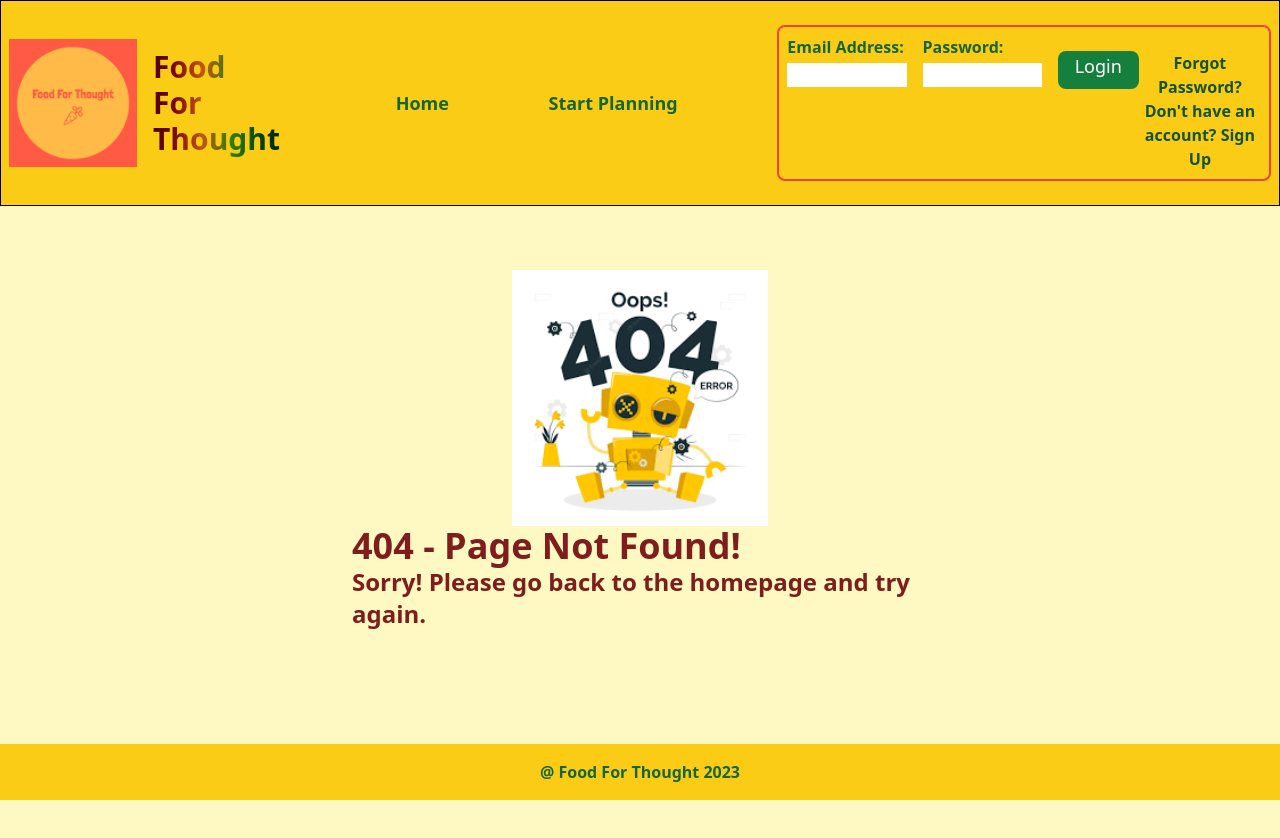
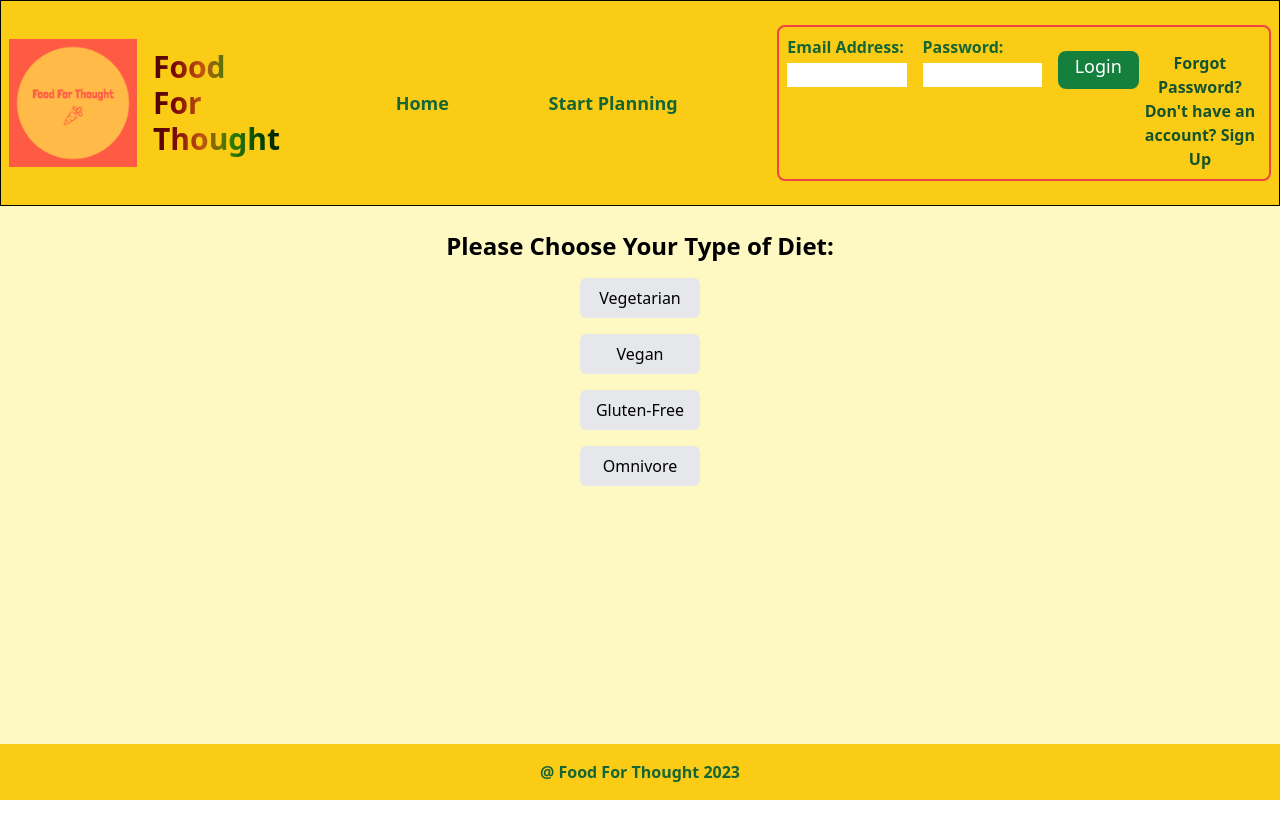
Before and after one commit to hayleyashby7/Food-For-Thought, a React (Vite) app in the folder client/: page /DietInput in a window 1280 px wide. Shown: the top 838 px of the page. After the commit the page ends 800 px from the top, so only its background shows below. Built offline with nearby package versions, Linux system fonts and the light colour scheme.

Commit message:
fix: resolving conflicts

```diff
--- a/client/src/components/router/router.tsx
+++ b/client/src/components/router/router.tsx
@@ -7,6 +7,7 @@ import StartButton from "../start_planning/StartButton";
 import LoginForm from "../login_form/login_form";
 import Signup from "../login_form/signup";
 import HealthPage from "../health_page/health_page";
+import DietInput from "../start_planning/DietInput";
 
 export const Router: React.FC = () => {
   return (
@@ -29,6 +30,7 @@ export const Router: React.FC = () => {
           }
         />
         <Route path="*" element={<NotFound />} />
+        <Route path="DietInput" element={<DietInput />} />
       </Route>
     </Routes>
   );
--- a/client/src/components/start_planning/DietInput.tsx
+++ b/client/src/components/start_planning/DietInput.tsx
@@ -1,36 +1,64 @@
 import React, { useState } from "react";
 
-const diets = ["vegetarians", "vegan", "gluten-free", "omnivore"];
+interface DietInputProps {
+  onDietSelect: (diet: string) => void;
+}
 
-const DietInput: React.FC = () => {
+const DietInput: React.FC<DietInputProps> = ({ onDietSelect }) => {
   const [selectedDiet, setSelectedDiet] = useState<string>("");
 
-  const handleInputChange = (event: React.ChangeEvent<HTMLInputElement>) => {
-    setSelectedDiet(event.target.value);
+  const handleDietSelect = (diet: string) => {
+    setSelectedDiet(diet);
+    onDietSelect(diet);
   };
 
   return (
-    <div className="p-4">
-      <label
-        htmlFor="diet"
-        className="block text-lg font-medium text-black-700 mb-2"
-      >
-        Please Choose Your Type Of Diet:
-      </label>
-      <select
-        id="diet"
-        name="diet"
-        value={selectedDiet}
-        onChange={handleInputChange}
-        className="block w-full p-10 border border-gray-300 rounded-md shadow-sm focus:ring focus:ring-opacity-50 focus:ring-orange-500 focus:border-orange-500 bg-orange-500 hover:bg-orange-600"
-      >
-        <option value="">Select a diet</option>
-        {diets.map((diet) => (
-          <option key={diet} value={diet}>
-            {diet}
-          </option>
-        ))}
-      </select>
+    <div className="flex flex-col items-center">
+      <h2 className="text-2xl font-semibold mb-4 ">
+        Please Choose Your Type of Diet:
+      </h2>
+      <div className="flex flex-col space-y-4">
+        <button
+          className={`px-4 py-2 rounded-md ${
+            selectedDiet === "vegetarian"
+              ? "bg-orange-500 text-white"
+              : "bg-gray-200 text-black"
+          }`}
+          onClick={() => handleDietSelect("vegetarian")}
+        >
+          Vegetarian
+        </button>
+        <button
+          className={`px-4 py-2 rounded-md ${
+            selectedDiet === "vegan"
+              ? "bg-orange-500 text-white"
+              : "bg-gray-200 text-black"
+          }`}
+          onClick={() => handleDietSelect("vegan")}
+        >
+          Vegan
+        </button>
+        <button
+          className={`px-4 py-2 rounded-md ${
+            selectedDiet === "gluten-free"
+              ? "bg-orange-500 text-white"
+              : "bg-gray-200 text-black"
+          }`}
+          onClick={() => handleDietSelect("gluten-free")}
+        >
+          Gluten-Free
+        </button>
+        <button
+          className={`px-4 py-2 rounded-md ${
+            selectedDiet === "omnivore"
+              ? "bg-orange-500 text-white"
+              : "bg-gray-200 text-black"
+          }`}
+          onClick={() => handleDietSelect("omnivore")}
+        >
+          Omnivore
+        </button>
+      </div>
     </div>
   );
 };
```
